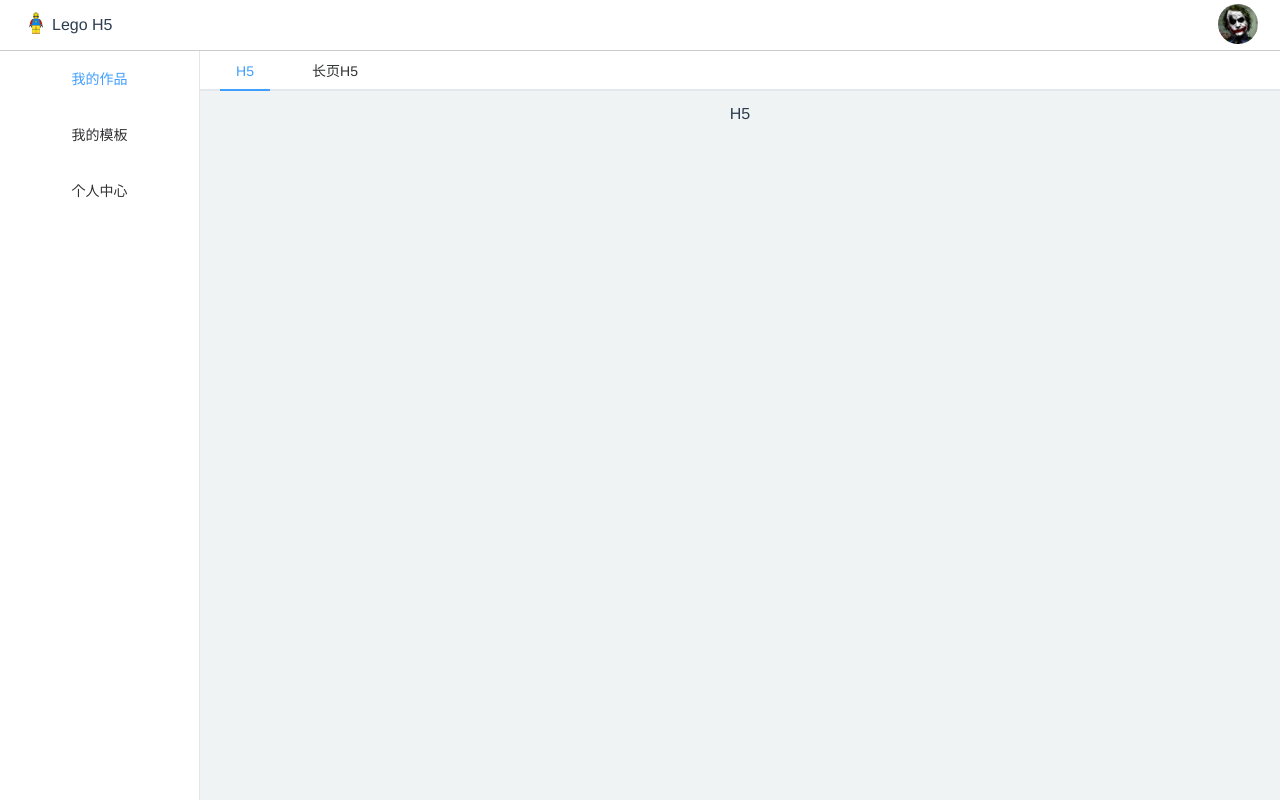
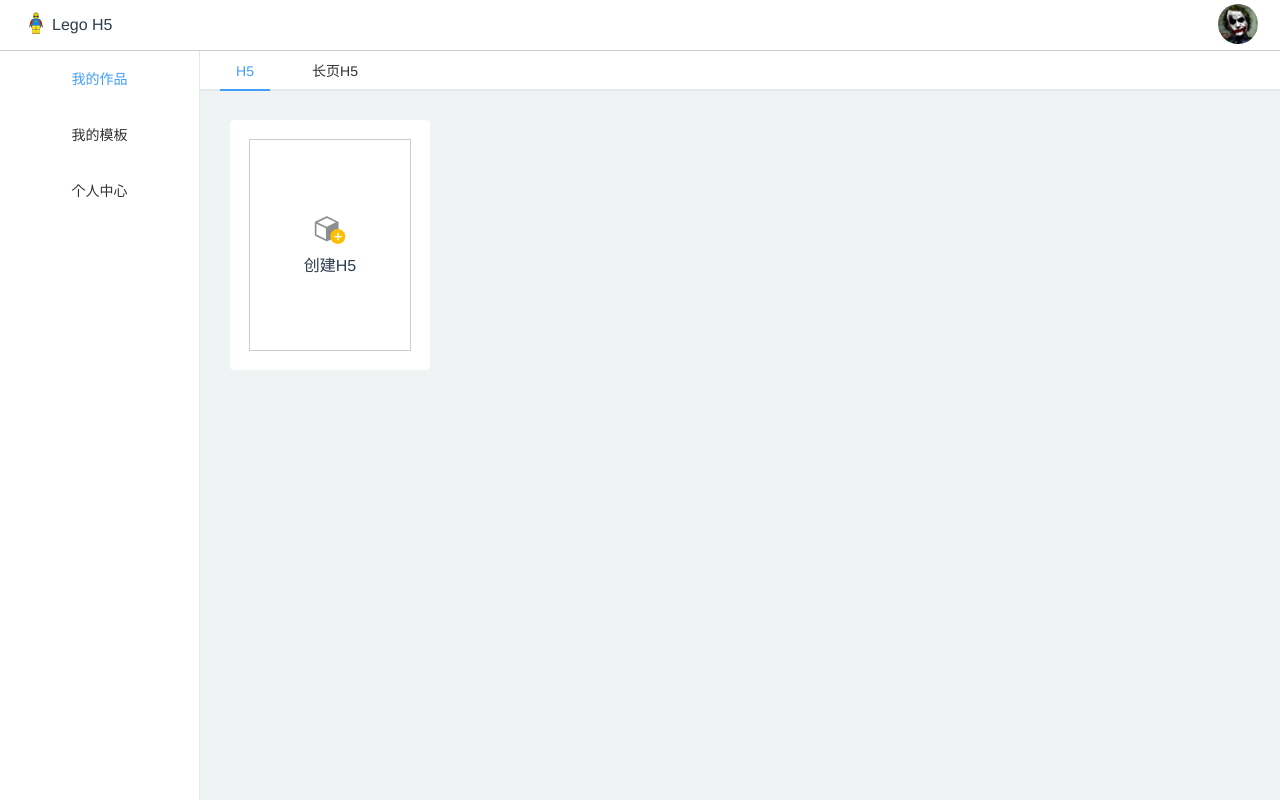
Before and after one commit to MagicHacker/Lego-H5, a Vue app: page /#/mainPage/worksPage in a window 1280 px wide. Built offline with nearby package versions, Linux system fonts and the light colour scheme.

Commit message:
feat: 构建插槽

```diff
--- a/src/components/blank-template/index.vue
+++ b/src/components/blank-template/index.vue
@@ -1,5 +1,5 @@
 <template>
-  <div class="blank-tpl-wrap">
+  <div class="blank-tpl-wrap" @click="createPage">
     <div class="blank-tpl-item">
       <icon-svg icon-class="create"></icon-svg>
       <p>创建H5</p>
@@ -8,7 +8,12 @@
 </template>
 <script lang="ts">
 import { Component, Vue } from "vue-property-decorator";
-export default class blankTemplate extends Vue {}
+@Component
+export default class blankTemplate extends Vue {
+  createPage(): void {
+    alert(1);
+  }
+}
 </script>
 <style lang="less" scoped>
 .blank-tpl-wrap {
--- a/src/components/tabs-page/index.vue
+++ b/src/components/tabs-page/index.vue
@@ -1,7 +1,8 @@
 <template>
   <el-tabs v-model="activeTab" @tab-click="changeTab">
     <el-tab-pane name="1">
-      <div slot="label" class="tabs-item">H5</div>H5
+      <div slot="label" class="tabs-item">H5</div>
+      <slot name="blank">插槽后备内容</slot>
     </el-tab-pane>
     <el-tab-pane label="长页H5" name="2">
       <div slot="label" class="tabs-item">长页H5</div>长页H5
@@ -14,7 +15,9 @@ import { Component, Vue } from "vue-property-decorator";
 interface Tabs {
   name: string;
 }
-@Component
+@Component({
+  components: {}
+})
 export default class TabsPage extends Vue {
   activeTab: string = "1";
   changeTab(tab: Tabs): void {
@@ -25,9 +28,13 @@ export default class TabsPage extends Vue {
 <style lang="less" scoped>
 /deep/ .el-tabs__header {
   background-color: #fff;
+  margin: 0px;
   .el-tabs__nav-wrap {
     padding: 0px 20px;
   }
+}
+/deep/ .el-tab-pane {
+  padding: 30px 0px 0px 30px;
 }
 .tabs-item {
   width: 50px;
--- a/src/views/works-page/index.vue
+++ b/src/views/works-page/index.vue
@@ -1,14 +1,20 @@
 <template>
   <div class="works-page-wrap">
-    <tabs-page></tabs-page>
+    <tabs-page>
+      <template v-slot:blank>
+        <blank-template></blank-template>
+      </template>
+    </tabs-page>
   </div>
 </template>
 <script lang="ts">
 import { Component, Vue } from "vue-property-decorator";
 import tabsPage from "../../components/tabs-page/index.vue";
+import blankTemplate from "../../components/blank-template/index.vue";
 @Component({
   components: {
-    tabsPage
+    tabsPage,
+    blankTemplate
   }
 })
 export default class WorksPage extends Vue {}
```
